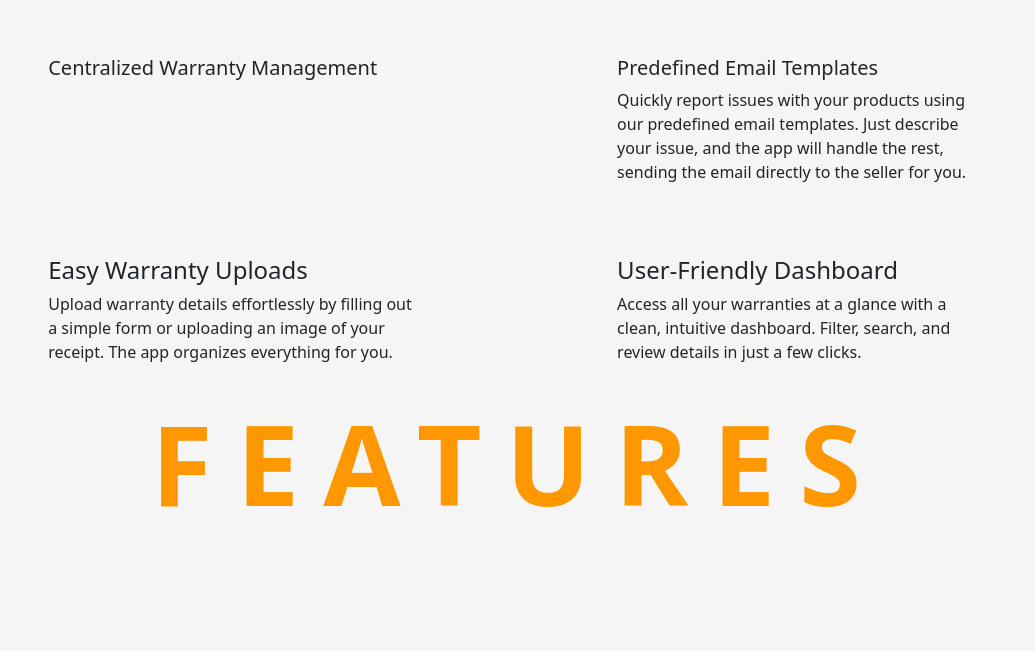
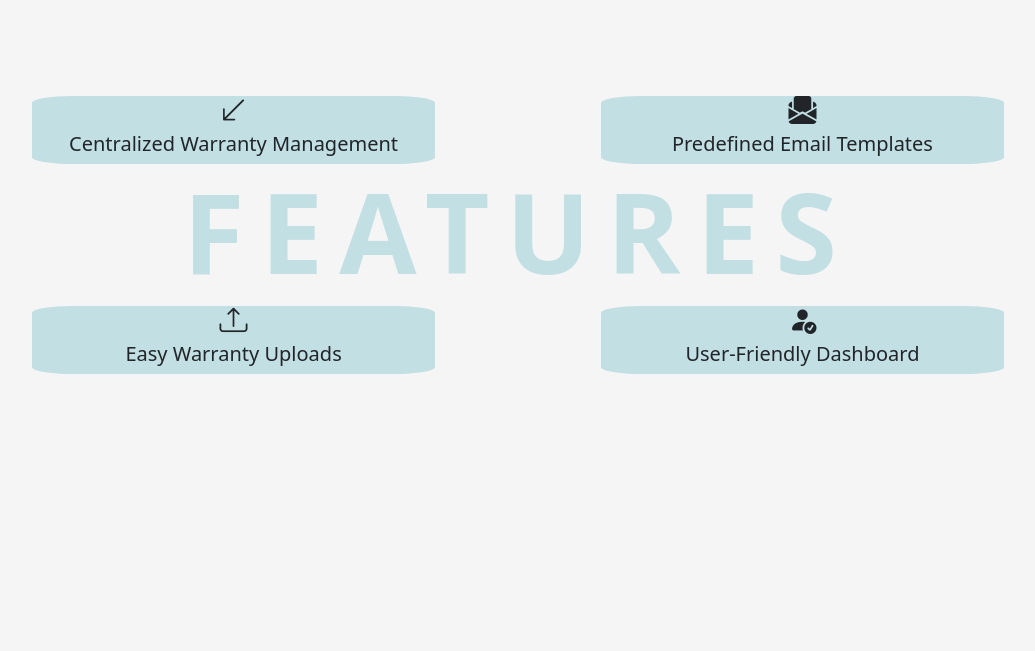
Before and after one commit to Vitomirov/warranty-wallet, a React (Vite) app: page / in a window 1280 px wide. Shown: the part 1649-2300 px from the top of the page, without its empty margins (122-1157 px from the left). Built offline with nearby package versions, Linux system fonts and the light colour scheme.

Commit message:
Features Section

```diff
--- a/src/frontend/components/About.jsx
+++ b/src/frontend/components/About.jsx
@@ -13,7 +13,7 @@ function About() {
 
           {/* Column for the text content */}
           <div className="col-lg-8 pt-5">
-            <p className="lead p-5">
+            <p className="lead pt-5 pb-5">
               <span className="fw-bold">Warranty Wallet</span> is your ultimate tool for managing warranties with ease.
               We understand how frustrating it can be to keep track of receipts, expiration dates,
               and warranty details. That’s why we designed an app that simplifies the process,
@@ -31,7 +31,7 @@ function About() {
               >
                 More
               </button>
-              <ul className="dropdown-menu p-3 border-0 col-lg-6" aria-labelledby="moreButton">
+              <ul className="dropdown-menu p-3  col-lg-6" aria-labelledby="moreButton">
                 <li>
                   <p>
                     With <span className="fw-bold">Warranty Wallet</span>, you can securely store, organize, and access
--- a/src/frontend/components/Features.jsx
+++ b/src/frontend/components/Features.jsx
@@ -4,45 +4,55 @@ const Features = () => {
   return (
     <section className="features-section">
       <div id="features" className="container-fluid vh-100 pt-5">
-        <div className="row justify-content-evenly mt-5">
+
           {/* First Row */}
-          <div className="individualFeature col-md-6 col-lg-4 mb-4 pt-3 d-flex flex-column justify-content-between">
-            <div className="p-3">
-              <h5>Centralized Warranty Management</h5>
-              <span className="hover-text">
-                Say goodbye to lost receipts and scattered documents. Warranty Wallet keeps all your warranties in one secure location, accessible anytime, anywhere.
-              </span>
+          <div className="row justify-content-evenly">
+          <div className="individualFeature col-md-6 col-lg-4 p-4 d-flex flex-column justify-content-between">
+            <span className="hover-text">
+              Say goodbye to lost receipts and scattered documents. Warranty Wallet keeps all your warranties in one secure location, accessible anytime, anywhere.
+            </span>
+            <div className='featureTitle d-flex row align-items-center justify-content-center'>
+              <i className="bi bi-arrow-down-left h3 d-flex justify-content-center"></i>
+              <h5 className="text-center">Centralized Warranty Management</h5>
             </div>
           </div>
-          <div className="individualFeature col-md-6 col-lg-4 mb-4 pt-3 d-flex flex-column justify-content-between">
-            <div className="p-3">
-              <h5>Predefined Email Templates</h5>
-              <p>
+          <div className="individualFeature col-md-6 col-lg-4 p-4 d-flex flex-column justify-content-between">
+            <span className="hover-text">
               Quickly report issues with your products using our predefined email templates. Just describe your issue, and the app will handle the rest, sending the email directly to the seller for you.
-              </p>
+            </span>
+            <div className='featureTitle d-flex row align-items-center justify-content-center'>
+              <i className="bi bi-envelope-paper-fill h3 d-flex justify-content-center"></i>
+              <h5 className="text-center">Predefined Email Templates</h5>
             </div>
           </div>
         </div>
+
+          {/*Section Title*/}
+            <div className="row">
+              <h1 className="features-title display-2 text-center">FEATURES</h1>
+            </div>
+
+        {/* Second Row */}
         <div className="row justify-content-evenly">
-          {/* Second Row */}
-          <div className="individualFeature col-md-6 col-lg-4 mb-4 d-flex flex-column justify-content-evenly">
-            <div className="p-3">
-              <h4>Easy Warranty Uploads</h4>
-              <p>
-                Upload warranty details effortlessly by filling out a simple form or uploading an image of your receipt. The app organizes everything for you.
-              </p>
+          <div className="individualFeature col-md-6 col-lg-4 mb-4 p-4 d-flex flex-column justify-content-between">
+            <div className='featureTitle d-flex row align-items-center justify-content-center'>
+              <i className="bi bi-upload h3 d-flex justify-content-center"></i>
+              <h5 className="text-center">Easy Warranty Uploads</h5>
             </div>
+            <span className="hover-text">
+              Upload warranty details effortlessly by filling out a simple form or uploading an image of your receipt. The app organizes everything for you.
+            </span>
           </div>
-          <div className="individualFeature col-md-6 col-lg-4 mb-4 d-flex flex-column justify-content-between">
-            <div className="p-3">
-              <h4>User-Friendly Dashboard</h4>
-              <p>
-                Access all your warranties at a glance with a clean, intuitive dashboard. Filter, search, and review details in just a few clicks.
-              </p>
+          <div className="individualFeature col-md-6 col-lg-4 mb-4 p-4 d-flex flex-column justify-content-between">
+            <div className='featureTitle d-flex row align-items-center justify-content-center'>
+              <i className="bi bi-person-fill-check h3 d-flex justify-content-center"></i>
+              <h5 className="text-center">User-Friendly Dashboard</h5>
             </div>
+            <span className="hover-text">
+              Access all your warranties at a glance with a clean, intuitive dashboard. Filter, search, and review details in just a few clicks.
+            </span>
           </div>
         </div>
-        <h1 className="features-title display-2 text-center">FEATURES</h1>
       </div>
     </section>
   );
--- a/src/frontend/components/Navigation.jsx
+++ b/src/frontend/components/Navigation.jsx
@@ -15,7 +15,7 @@ function Navigation() {
   }, [user]);
 
   return (
-    <nav className="navbar navbar-expand-lg py-2 mb-0 sticky-top">
+    <nav className="bg-gradient navbar navbar-expand-lg py-2 mb-0 sticky-top">
       <div className="container">
         {/* Title on the left */}
         <a className="navbar-brand" href='#'>
--- a/src/frontend/styles/Styles.css
+++ b/src/frontend/styles/Styles.css
@@ -3,7 +3,7 @@
 :root {
     --primary-color:  #c2dfe3; /* Teal */
     --secondary-color: #f5f5f5; /* Light Gray */
-    --accent-color: #FF9800; /* Orange */
+    --accent-color: #fae637; /* Orange */
     --hover-color: #383838; /* Dark Gray for hover effects */
     --text-dark: #212121; /* Dark Text */
     --text-light: #f3f3f3; /* Light Text */
@@ -83,10 +83,13 @@
     transform: rotate(180deg);
     font-weight:bolder;
     font-size-adjust: 0.85;
-    color: var(--primary-color);
+    color: var(--accent-color);
     position: relative;
     z-index: 1;
     letter-spacing: 1rem;
+  }
+  .load{
+    background-color: #212121;
   }
 
  /* Features Section */
@@ -95,23 +98,35 @@
 }
 .features-title {
     font-weight: bolder;
-    letter-spacing: 1.5rem;
+    letter-spacing: 1rem;
     font-size-adjust: 0.85;
-    color: var(--accent-color);
+    color: var(--primary-color);
 }
 
 .hover-text{
-    display:none;
+    visibility: hidden;
+    opacity: 0;
+    transition: opacity 1s ease;
 }
 
 .individualFeature:hover{
     background-color: var(--primary-color);
-    height: 100%;
+    min-height: 100%;
+    border-radius: 10%;
 }
 .individualFeature:hover .hover-text{
-    display: block;
-    pointer-events: all;
+    visibility: visible;
+    opacity: 1;
 }
+.individualFeature:hover .featureTitle{
+    background-color: var(--secondary-color);
+}
+
+.featureTitle{
+    background-color: var(--primary-color);
+    border-radius: 10%;
+}
+
 
 
 /* Footer Styles - Stick to the bottom of the main content */
```
